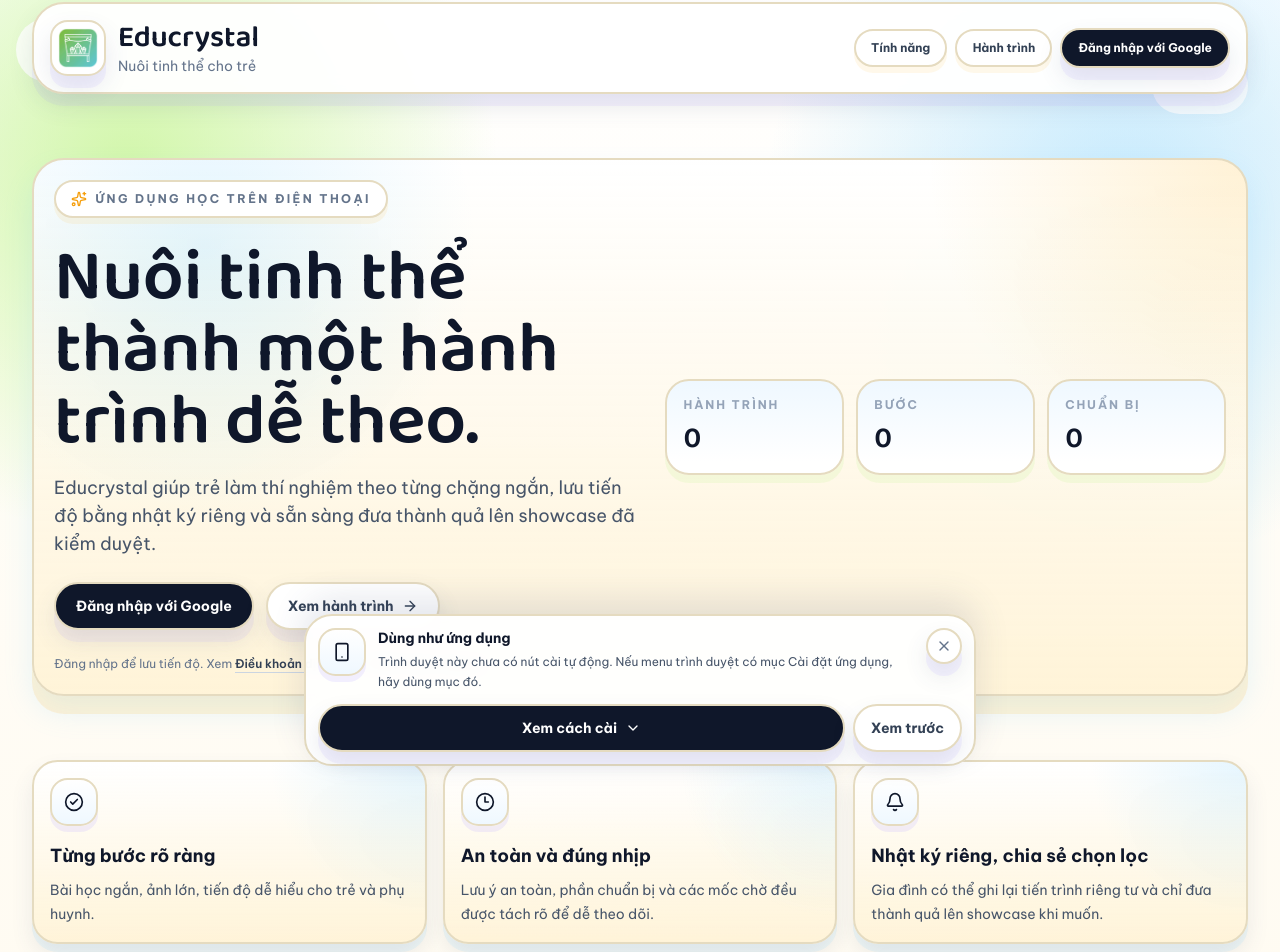
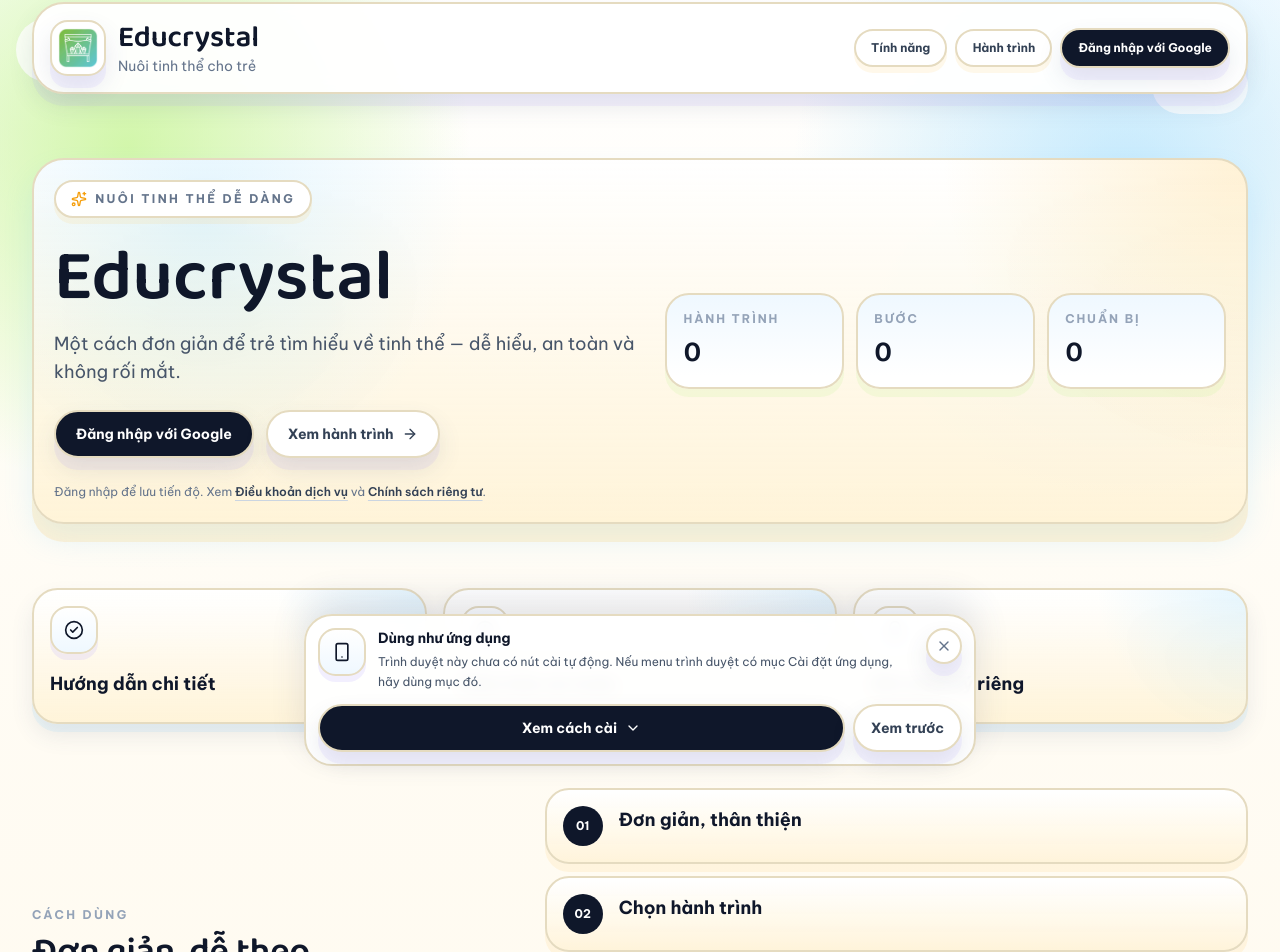
Before and after one commit to dadadadas111/Educrystal, a Next.js app: page / in a window 1280 px wide. Shown: the part 22-974 px from the top of the page. Built offline with nearby package versions, Linux system fonts and the light colour scheme; no server answers; the database is empty.

Commit message:
refactor: apply approved copy rewrite to landing page
- Hero: badge, title and description shortened
- Feature cards: simplified to goal-only titles without body
- How-to section: compact steps, shorter heading and body
- Bottom CTA description shortened

```diff
--- a/components/landing/landing-page.tsx
+++ b/components/landing/landing-page.tsx
@@ -74,27 +74,28 @@ export function LandingPage({ courses, canSignIn }: LandingPageProps) {
     () => [
       {
         icon: CheckCircle2,
-        title: "Từng bước rõ ràng",
-        body: "Bài học ngắn, ảnh lớn, tiến độ dễ hiểu cho trẻ và phụ huynh.",
+        title: "Hướng dẫn chi tiết",
+        body: "",
       },
       {
         icon: Clock3,
-        title: "An toàn và đúng nhịp",
-        body: "Lưu ý an toàn, phần chuẩn bị và các mốc chờ đều được tách rõ để dễ theo dõi.",
+        title: "Đảm bảo an toàn",
+        body: "",
       },
       {
         icon: Bell,
-        title: "Nhật ký riêng, chia sẻ chọn lọc",
-        body: "Gia đình có thể ghi lại tiến trình riêng tư và chỉ đưa thành quả lên showcase khi muốn.",
+        title: "Ghi nhật ký riêng",
+        body: "",
       },
     ],
     [],
   );
 
   const process = [
-    { step: "01", title: "Chọn hành trình", body: "Xem sản phẩm cuối, độ khó và thời gian." },
-    { step: "02", title: "Làm từng bước", body: "Chuẩn bị, thao tác, lưu ý an toàn và thời gian chờ đều nằm trong một luồng." },
-    { step: "03", title: "Lưu tiến độ", body: "Quay lại đúng nơi đã dừng và tiếp tục theo dõi tinh thể." },
+    { step: "01", title: "Đơn giản, thân thiện", body: "" },
+    { step: "02", title: "Chọn hành trình", body: "" },
+    { step: "03", title: "Làm theo chỉ dẫn", body: "" },
+    { step: "04", title: "Tận hưởng thành quả", body: "" },
   ];
 
   return (
@@ -132,15 +133,15 @@ export function LandingPage({ courses, canSignIn }: LandingPageProps) {
             <div className="space-y-6">
               <div className="glass-pill w-fit text-xs font-bold uppercase tracking-[0.2em] text-slate-500">
                 <Sparkles className="h-4 w-4 text-amber-500" />
-                Ứng dụng học trên điện thoại
+                Nuôi tinh thể dễ dàng
               </div>
 
               <div className="space-y-4">
                 <h1 className="font-display text-5xl leading-[0.9] text-slate-900 sm:text-6xl lg:text-7xl">
-                  Nuôi tinh thể thành một hành trình dễ theo.
+                  Educrystal
                 </h1>
                 <p className="max-w-2xl text-base leading-7 text-slate-600 sm:text-lg">
-                  Educrystal giúp trẻ làm thí nghiệm theo từng chặng ngắn, lưu tiến độ bằng nhật ký riêng và sẵn sàng đưa thành quả lên showcase đã kiểm duyệt.
+                  Một cách đơn giản để trẻ tìm hiểu về tinh thể — dễ hiểu, an toàn và không rối mắt.
                 </p>
               </div>
 
@@ -217,8 +218,8 @@ export function LandingPage({ courses, canSignIn }: LandingPageProps) {
           <section className="grid gap-6 lg:grid-cols-[0.82fr_1.18fr] lg:items-center">
             <div className="space-y-3">
               <p className="text-xs font-bold uppercase tracking-[0.2em] text-slate-400">Cách dùng</p>
-              <h2 className="font-display text-4xl leading-[0.95] text-slate-900">Ít thao tác, rõ việc cần làm.</h2>
-              <p className="max-w-xl text-sm leading-7 text-slate-600">Giao diện ưu tiên màn hình nhỏ, nút lớn và nội dung vừa đủ để trẻ tự theo dõi cùng gia đình.</p>
+              <h2 className="font-display text-4xl leading-[0.95] text-slate-900">Đơn giản, dễ theo.</h2>
+              <p className="max-w-xl text-sm leading-7 text-slate-600">Giao diện thân thiện với trẻ em, ai cũng làm được.</p>
             </div>
 
             <div className="grid gap-3">
@@ -275,7 +276,7 @@ export function LandingPage({ courses, canSignIn }: LandingPageProps) {
               <div className="space-y-3">
                 <p className="text-xs font-bold uppercase tracking-[0.2em] text-slate-300">Sẵn sàng bắt đầu</p>
                 <h2 className="font-display text-4xl leading-[0.95] text-white">Lưu tiến độ để lần sau mở app là tiếp tục ngay.</h2>
-                <p className="max-w-2xl text-sm leading-7 text-slate-300">Educrystal hoạt động tốt trên điện thoại, có nhật ký riêng tư cho gia đình và chỉ mở showcase khi bạn muốn chia sẻ.</p>
+                <p className="max-w-2xl text-sm leading-7 text-slate-300">Educrystal giúp trẻ học từng bước, theo dõi tiến độ và quay lại đúng chỗ đã dừng.</p>
               </div>
 
               <div className="flex flex-col gap-3 sm:flex-row">
```
